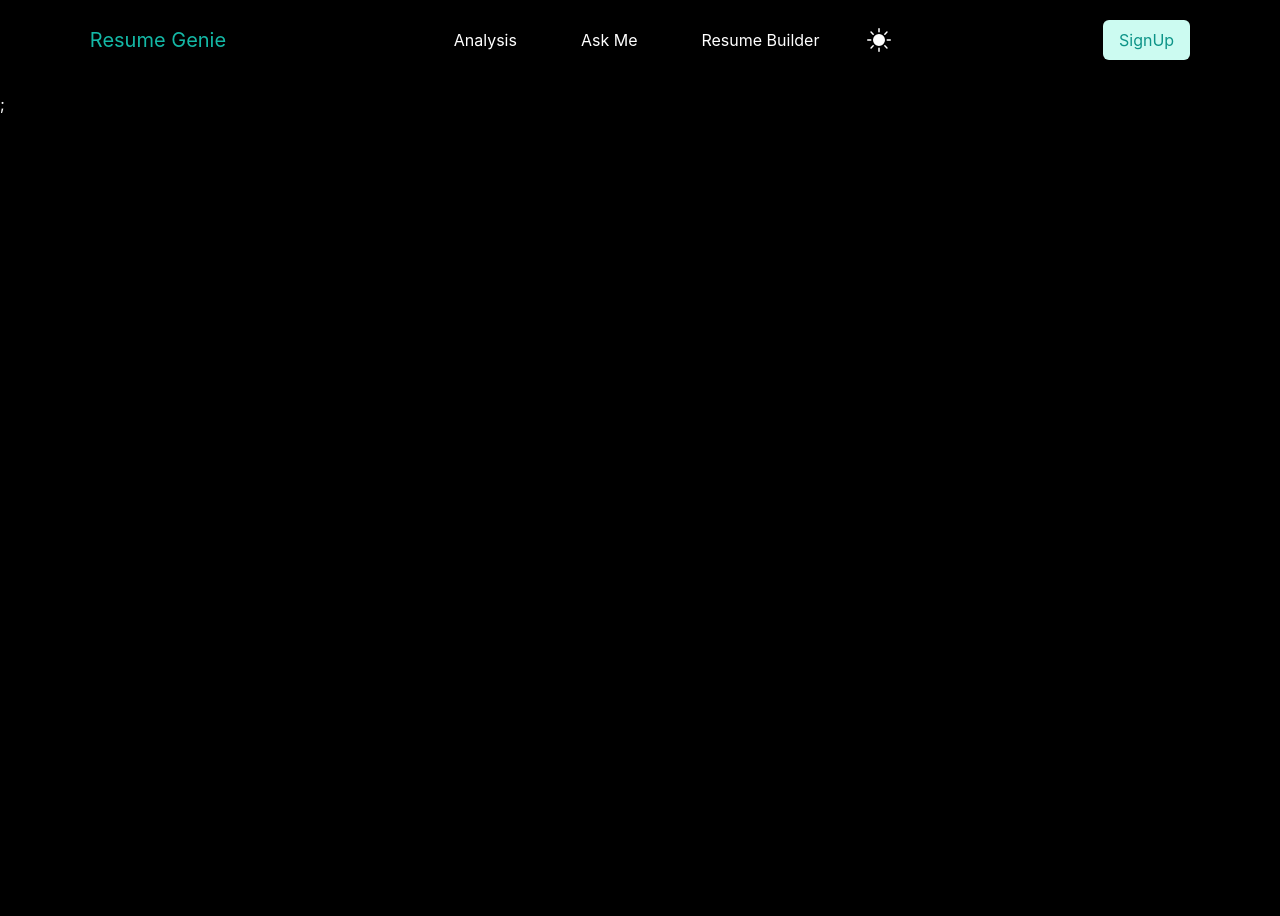
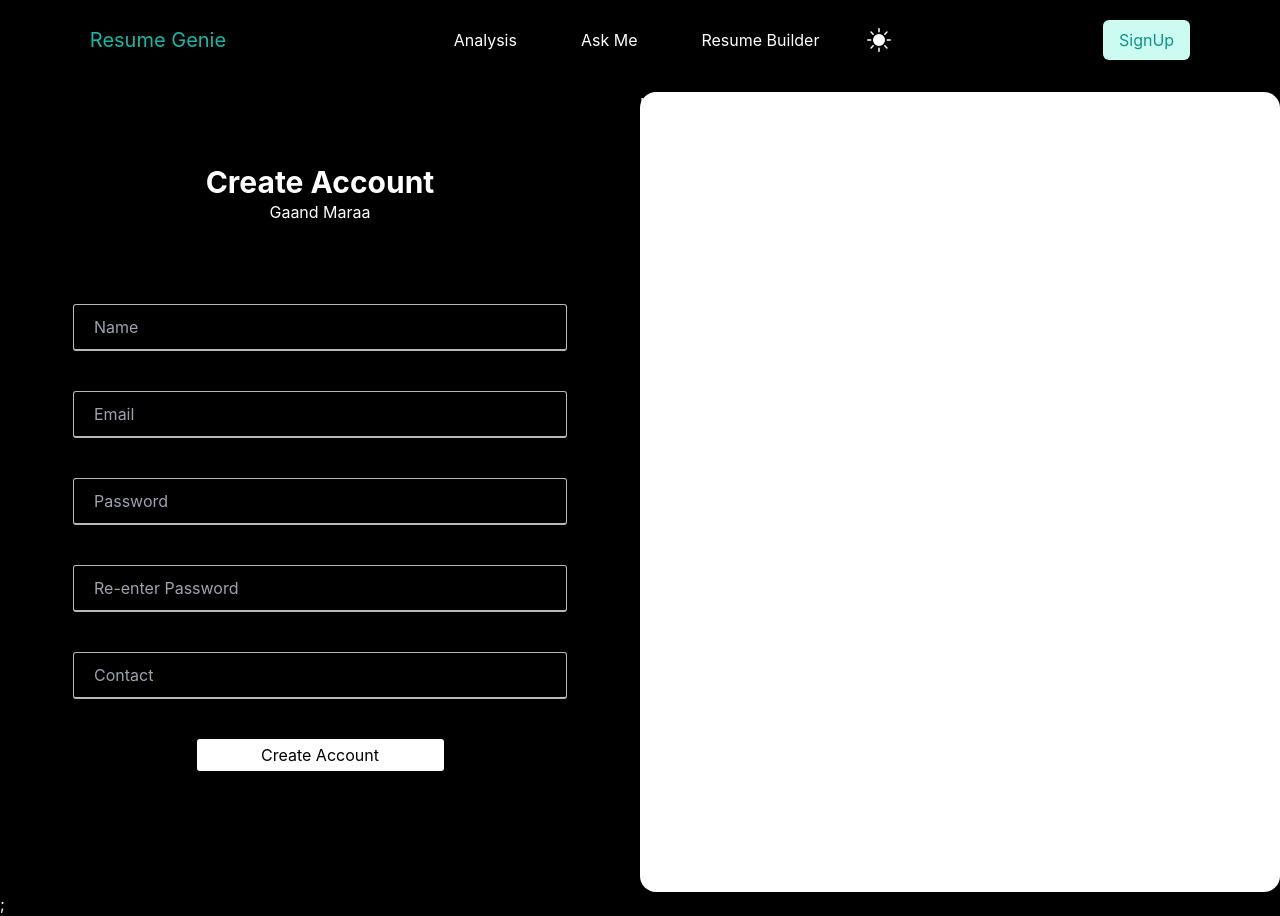
Before and after one commit to thecodermaniac/Resume-Genie, a React (Create React App) app in the folder client/: page /signin in a window 1280 px wide. Before the commit the page ends 800 px from the top, so only its background shows below. Built offline with nearby package versions, Linux system fonts and the light colour scheme.

Commit message:
Signin Auth Left

```diff
--- a/client/src/App.js
+++ b/client/src/App.js
@@ -7,6 +7,7 @@
 
 import Resume from "./pages/Resume";
 import ResumeAnalyse from "./pages/ResumeAnalyse";
+import Signin from "./pages/Signin";
 
 function App() {
   const [result, setResult] = useState({});
@@ -41,7 +42,11 @@
               />
             }
           />
-          <Route path="/resume" element={<Resume result={result} />} />
+          <Route
+            path="/resume"
+            element={<Resume result={result} darkMode={darkMode} />}
+          />
+          <Route path="/signin" element={<Signin darkMode={darkMode} />} />
           <Route
             path="/analysis"
             element={<ResumeAnalyse />}
--- /dev/null
+++ b/client/src/components/LoginForm.jsx
@@ -0,0 +1,122 @@
+import axios from "axios";
+import { Link, useNavigate } from "react-router-dom";
+import React, { useState } from "react";
+
+const LoginForm = () => {
+  //   const [loginName, setLoginName] = useState("");
+  //   const [loginEmail, setLoginEmail] = useState("");
+  //   const [password, setPassword] = useState("");
+  //   const [rePassword, setRePassword] = useState("");
+  //   const [contact, setContact] = useState(0);
+
+  const url = "";
+  const navigate = useNavigate();
+  const [loginForm, setLoginForm] = useState({
+    name: "",
+    email: "",
+    password: "",
+    rePassword: "",
+    contact: "",
+  });
+
+  const submitForm = (e) => {
+    e.preventDefault();
+    if (
+      loginForm.name &&
+      loginForm.email &&
+      loginForm.password &&
+      loginForm.rePassword &&
+      loginForm.contact &&
+      loginForm.password === loginForm.rePassword
+    ) {
+      axios
+        .post(url, {
+          name: loginForm.name,
+          email: loginForm.email,
+          password: loginForm.password,
+          rePassword: loginForm.rePassword,
+          contact: loginForm.contact,
+        })
+        .then((res) => {
+          console.log(res.data);
+          navigate("/");
+        });
+    }
+  };
+
+  const handleChange = (e) => {
+    const newData = { ...loginForm };
+    newData[e.target.id] = e.target.value;
+    setLoginForm(newData);
+  };
+
+  //   console.log(loginName, loginEmail, password, rePassword, contact);
+  return (
+    <div className=" h-screen justify-center items-center flex flex-col">
+      <div className=" items-center flex flex-col">
+        <h1 className=" font-bold text-3xl">Create Account</h1>
+        <p>Gaand Maraa</p>
+      </div>
+      <form
+        onSubmit={(e) => {
+          submitForm(e);
+        }}
+        action=""
+        className="flex flex-col pt-20 items-center justify-center"
+      >
+        <input
+          type="text"
+          placeholder="Name"
+          className="  pr-56 bg-transparent border-b-2 border-[#ffffffb8] mb-10 focus:outline-none"
+          onChange={(e) => handleChange(e)}
+          id="name"
+          value={loginForm.name}
+          required
+        />
+        <input
+          type="text"
+          placeholder="Email"
+          className="  pr-56 bg-transparent border-b-2 border-[#ffffffb8] mb-10 focus:outline-none"
+          onChange={(e) => handleChange(e)}
+          id="email"
+          value={loginForm.email}
+          required
+        />
+        <input
+          type="password"
+          placeholder="Password"
+          className="  pr-56 bg-transparent border-b-2 border-[#ffffffb8] mb-10 focus:outline-none"
+          onChange={(e) => handleChange(e)}
+          id="password"
+          value={loginForm.password}
+          required
+        />
+        <input
+          type="password"
+          placeholder="Re-enter Password"
+          className="  pr-56 bg-transparent border-b-2 border-[#ffffffb8] mb-10 focus:outline-none"
+          onChange={(e) => handleChange(e)}
+          id="rePassword"
+          value={loginForm.rePassword}
+          required
+        />
+        <input
+          type="text"
+          placeholder="Contact"
+          className="  pr-56 bg-transparent border-b-2 border-[#ffffffb8] mb-10 focus:outline-none"
+          onChange={(e) => handleChange(e)}
+          id="contact"
+          value={loginForm.contact}
+          required
+        />
+        <input
+          type="submit"
+          value="Create Account"
+          className="  bg-white text-black w-1/2 border-none py-1 mb-10 hover:bg-gradient-to-r from-teal-500 to-cyan-500 cursor-pointer duration-500 ease-in-out flex items-center justify-center"
+        />
+      </form>
+    </div>
+  );
+};
+
+export default LoginForm;
--- a/client/src/components/Navbar.jsx
+++ b/client/src/components/Navbar.jsx
@@ -84,8 +84,12 @@
         </ul>
         <div>
           <Link
-            to={"/resume-builder"}
-            className={` hidden md:flex items-center text-[0.8rem] md:text-base text-teal-600 bg-teal-100 px-4 py-2 border-none rounded-md ml-4 md:ml-8`}
+            to={"signin"}
+            className={` hidden md:flex items-center text-[0.8rem] md:text-base   ${
+              props.darkMode
+                ? "bg-teal-100 text-teal-600"
+                : "bg-teal-700 text-teal-100"
+            } px-4 py-2 border-none rounded-md ml-4 md:ml-8`}
           >
             SignUp
           </Link>
@@ -145,7 +149,7 @@
           </li>
 
           <Link
-            to={"/resume-builder"}
+            to={"/signin"}
             // className="  flex items-center text-[0.8rem] md:text-base text-teal-600 bg-teal-100 px-4 py-2 border-none rounded-md ml-4 md:ml-8"
             className="block py-2 pl-3 pr-4 mb-5 rounded  bg-teal-100 text-teal-600"
             onClick={toggleExpanded}
--- a/client/src/index.css
+++ b/client/src/index.css
@@ -93,7 +93,7 @@
   width: 80%;
   margin: 0 auto;
   min-height: 10vh;
-  background-color: #e8e2e2;
+
   padding: 30px;
   border-radius: 3px 3px 0 0;
   display: flex;
--- a/client/src/pages/Resume.jsx
+++ b/client/src/pages/Resume.jsx
@@ -1,7 +1,7 @@
 import React, { useRef } from "react";
 import { useReactToPrint } from "react-to-print";
 
-const Resume = ({ result }) => {
+const Resume = ({ result, darkMode }) => {
   const componentRef = useRef();
 
   const handlePrint = useReactToPrint({
@@ -18,13 +18,39 @@
     return string.replace(/\n/g, "<br />");
   };
   return (
-    <div>
-      Resume
-      <button onClick={handlePrint}>Print Page</button>
-      <main className="container" ref={componentRef}>
-        <header className="header">
+    <div
+      className={`flex flex-col items-start mx-20 ${
+        darkMode ? "text-white" : "text-black"
+      }`}
+    >
+      <h1
+        className={` text-2xl font-semibold  mb-10${
+          darkMode ? "text-teal-500" : "text-black"
+        } `}
+      >
+        Your Resume:
+      </h1>
+      <button
+        onClick={handlePrint}
+        className={` mt-10 ${
+          darkMode
+            ? "border-b-2 border-teal-500 text-teal-500"
+            : "border-b-2 border-black"
+        }`}
+      >
+        Print Page
+      </button>
+      <main
+        className={`flex flex-col items-center ${
+          darkMode ? "text-white" : "text-black"
+        }`}
+        ref={componentRef}
+      >
+        <header
+          className={`header  ${darkMode ? "bg-teal-700" : "bg-teal-200"}`}
+        >
           <div>
-            <h1>{result.fullName}</h1>
+            <h1 className=" font-semibold text-2xl">{result.fullName}</h1>
             <p className="resumeTitle headerTitle">
               {result.currentPosition} ({result.currentTechnologies})
             </p>
@@ -40,41 +66,49 @@
             />
           </div>
         </header>
-        <div className="resumeBody">
+        <div className={`resumeBody bg-teal-50`}>
           <div>
-            <h2 className="resumeBodyTitle">PROFILE SUMMARY</h2>
+            <h2 className={`mb-0 font-semibold text-2xl text-black`}>
+              PROFILE SUMMARY
+            </h2>
             <p
               dangerouslySetInnerHTML={{
                 __html: replaceWithBr(result.objective),
               }}
-              className="resumeBodyContent"
+              className="resumeBodyContent text-black"
             />
           </div>
           <div>
-            <h2 className="resumeBodyTitle">WORK HISTORY</h2>
+            <h2 className=" font-semibold text-2xl mb-2 text-black">
+              WORK HISTORY
+            </h2>
             {result.workHistory.map((work) => (
-              <p className="resumeBodyContent" key={work.name}>
-                <span style={{ fontWeight: "bold" }}>{work.name}</span> -{" "}
-                {work.position}
+              <p className="mb-10 text-black" key={work.name}>
+                <span style={{ fontWeight: "bold" }} className=" text-black">
+                  {work.name}
+                </span>{" "}
+                - {work.position}
               </p>
             ))}
           </div>
           <div>
-            <h2 className="resumeBodyTitle">JOB PROFILE</h2>
+            <h2 className=" font-semibold text-2xl text-black">JOB PROFILE</h2>
             <p
               dangerouslySetInnerHTML={{
                 __html: replaceWithBr(result.jobResponsibilities),
               }}
-              className="resumeBodyContent"
+              className=" mb-10 text-black"
             />
           </div>
           <div>
-            <h2 className="resumeBodyTitle">JOB RESPONSIBILITIES</h2>
+            <h2 className=" text-black text-2xl font-semibold">
+              JOB RESPONSIBILITIES
+            </h2>
             <p
               dangerouslySetInnerHTML={{
                 __html: replaceWithBr(result.keypoints),
               }}
-              className="resumeBodyContent"
+              className=" text-black"
             />
           </div>
         </div>
--- a/client/src/pages/ResumeAnalyse.jsx
+++ b/client/src/pages/ResumeAnalyse.jsx
@@ -2,7 +2,7 @@
 import { AiOutlineCloudUpload } from "react-icons/ai";
 import axios from "axios";
 
-const ResumeAnalyse = (props) => {
+const ResumeAnalyse = ({ darkMode }) => {
   const [headshot, setHeadshot] = useState(null);
   const [analyseAns, setAns] = useState("");
   const handleUpload = (e) => {
@@ -12,7 +12,7 @@
       .post("http://localhost:3001/resume/analyse", dataForm)
       .then((res) => {
         setAns(res?.data?.answer);
-        console.log(res.data);
+        console.log(res?.data?.answer);
       })
       .catch((err) => alert(err));
   };
@@ -44,10 +44,16 @@
           />
           <button
             onClick={handleUpload}
-            className=" py-2 px-7 bg-teal-600 mt-10"
+            className=" py-2 px-7 bg-teal-600 mt-10 rounded-md"
           >
             Upload
           </button>
+        </div>
+        <div className={` mx-20 `}>
+          <h1 className=" text-2xl font-semibold mb-5 ">
+            Review about your Resume:
+          </h1>
+          <p className="">{analyseAns}</p>
         </div>
       </div>
     </div>
--- /dev/null
+++ b/client/src/pages/Signin.jsx
@@ -0,0 +1,17 @@
+import React from "react";
+import LoginForm from "../components/LoginForm";
+
+function Signin({ darkMode }) {
+  return (
+    <div className="flex justify-around">
+      <aside className="w-1/2  h-screen">
+        <LoginForm darkMode={darkMode} />
+      </aside>
+      <aside className="w-1/2 bg-white h-screen rounded-2xl hidden md:flex">
+        Hello World 2
+      </aside>
+    </div>
+  );
+}
+
+export default Signin;
```
Also changed, not shown: client/src/pages/ResumeBuilder.jsx (+23 -7 lines), 2 other files (tests, documents, lock files or other folders).
